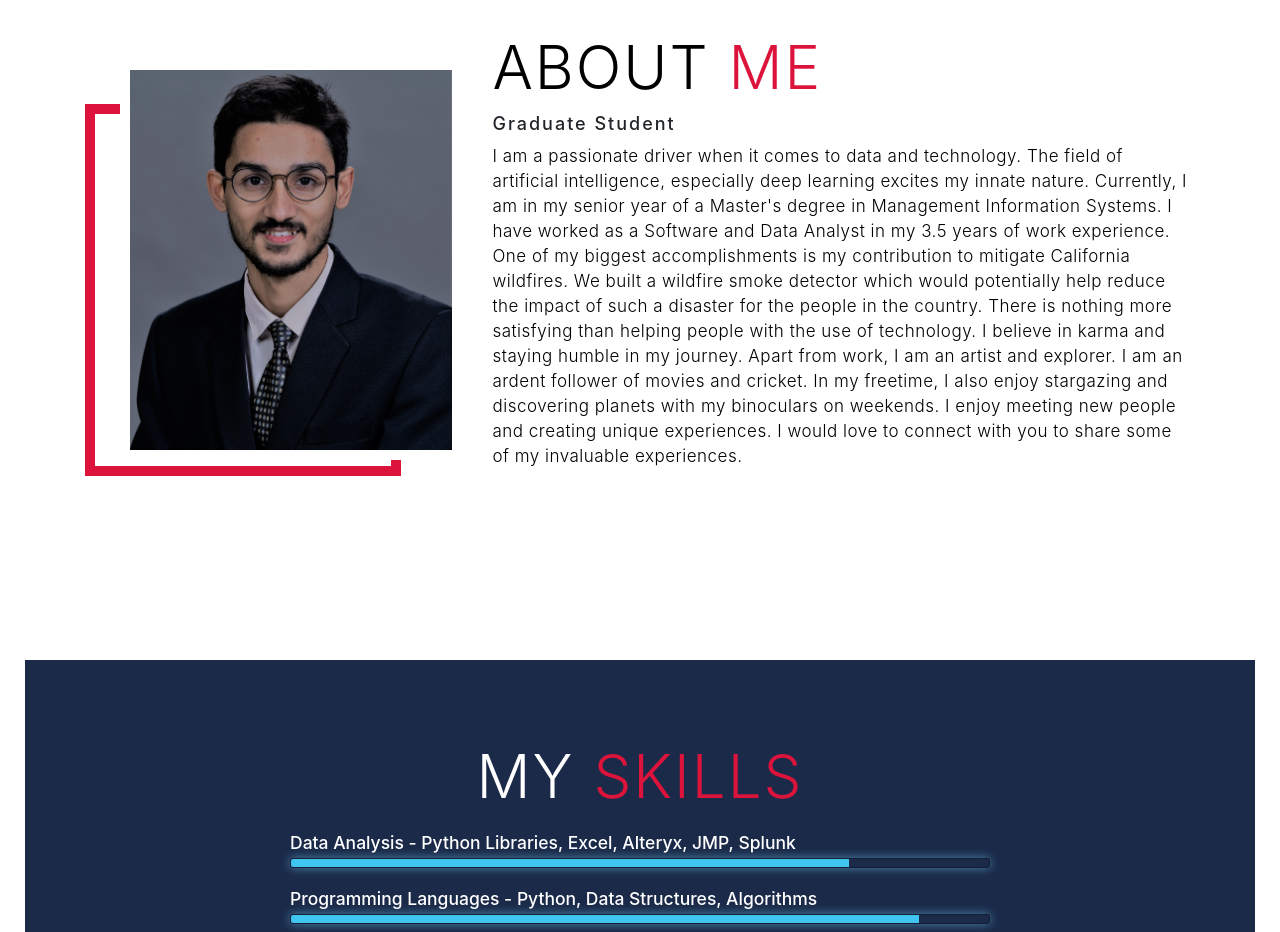
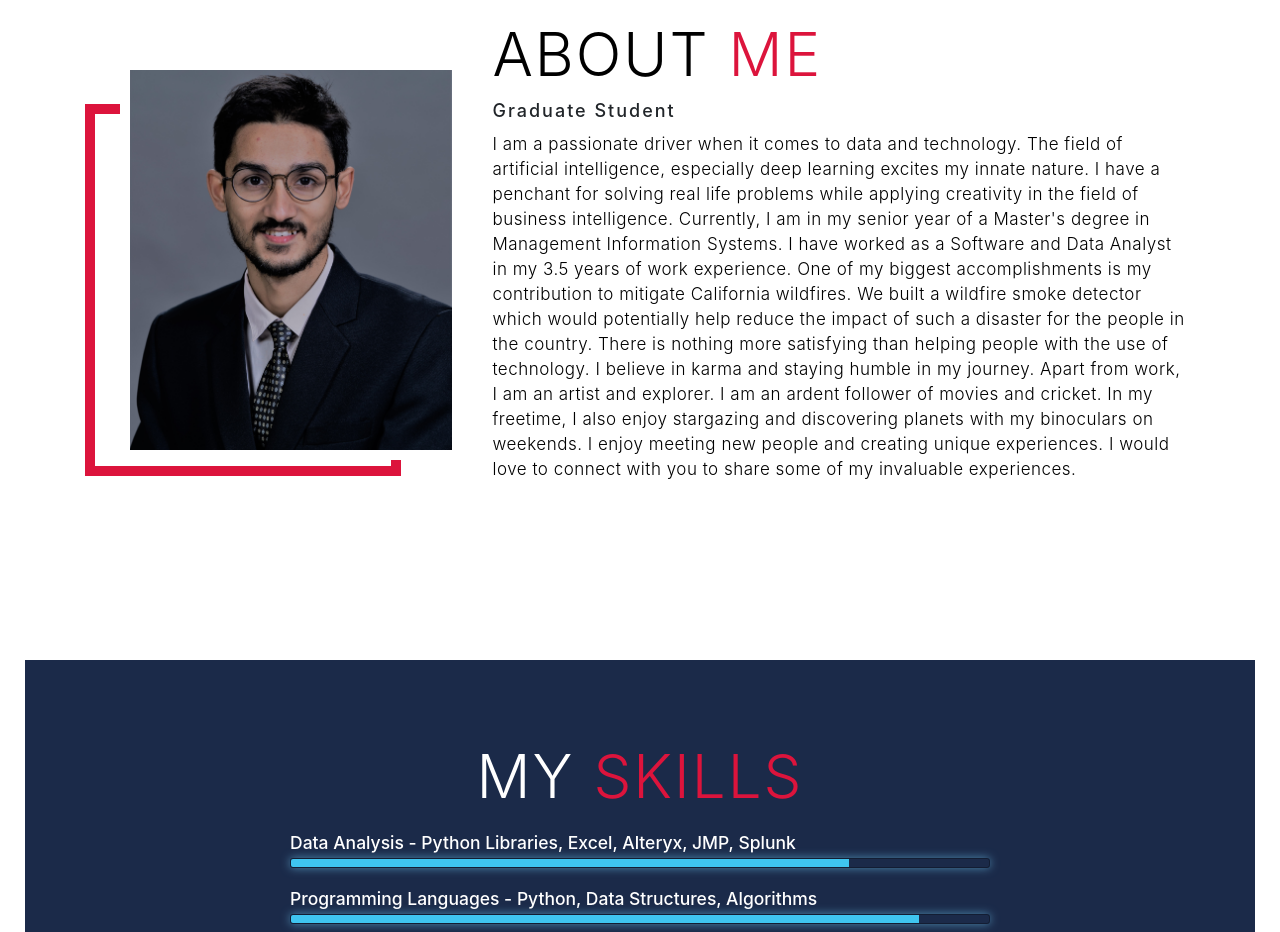
Before and after one commit to abg3/abg3.github.io, a plain HTML site: page index.html in a window 1280 px wide. Shown: the part 940-1872 px from the top of the page. Drawn offline with nearby package versions, Linux system fonts and the light colour scheme.

Commit message:
Updated index.html

```diff
--- a/index.html
+++ b/index.html
@@ -63,7 +63,7 @@
       <div class="col-right">
         <h1 class="section-title">About <span>me</span></h1>
         <h2>Graduate Student</h2>
-        <p>I am a passionate driver when it comes to data and technology. The field of artificial intelligence, especially deep learning excites my innate nature. Currently, I am in my senior year of a Master's degree in Management Information Systems. I have worked as a Software and Data Analyst in my 3.5 years of work experience. One of my biggest accomplishments is my contribution to mitigate California wildfires. We built a wildfire smoke detector which would potentially help reduce the impact of such a disaster for the people in the country. There is nothing more satisfying than helping people with the use of technology. I believe in karma and staying humble in my journey.
+        <p>I am a passionate driver when it comes to data and technology. The field of artificial intelligence, especially deep learning excites my innate nature. I have a penchant for solving real life problems while applying creativity in the field of business intelligence. Currently, I am in my senior year of a Master's degree in Management Information Systems. I have worked as a Software and Data Analyst in my 3.5 years of work experience. One of my biggest accomplishments is my contribution to mitigate California wildfires. We built a wildfire smoke detector which would potentially help reduce the impact of such a disaster for the people in the country. There is nothing more satisfying than helping people with the use of technology. I believe in karma and staying humble in my journey.
 Apart from work, I am an artist and explorer. I am an ardent follower of movies and cricket. In my freetime, I also enjoy stargazing and discovering planets with my binoculars on weekends. I enjoy meeting new people and creating unique experiences. I would love to connect with you to share some of my invaluable experiences.
 </p>
 
```
